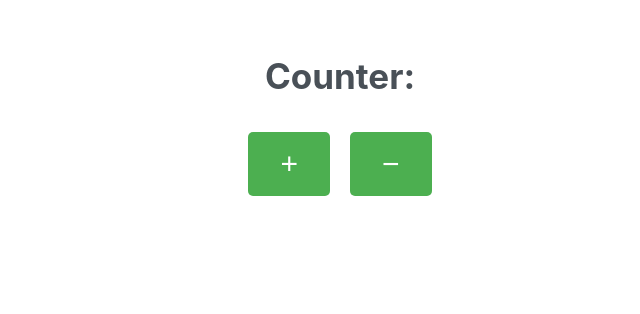
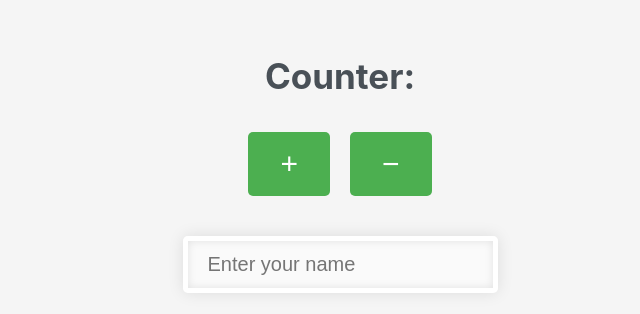
Before and after one commit to nataliecardot/react-hooks-redux, a React (Create React App) app: page / in a window 1280 px wide. Shown: the top 314 px of the page, without its empty margins (300-940 px from the left). Built offline with nearby package versions, Linux system fonts and the light colour scheme.

Commit message:
Add styling for input, complete nameReducer

```diff
--- a/src/App.js
+++ b/src/App.js
@@ -23,7 +23,16 @@ function counterReducer(state = { count: 0 }, action) {
 }
 
 function nameReducer(state = { name: '' }, action) {
-  return state;
+  switch (action.type) {
+    case 'UPDATE_NAME':
+      return {
+        ...state,
+        name: action.payload
+      }
+
+    default:
+      return state;
+  }
 }
 
 const rootReducer = combineReducers({
@@ -31,9 +40,7 @@ const rootReducer = combineReducers({
   nameReducer
 });
 
-const INITIAL_STATE = {
-
-}
+const INITIAL_STATE = { };
 
 // Takes a reducer function that takes care of reducing state, i.e., taking our state value as well as an action that's used to update our state, and reducing it to a single value. The first argument is the reducer, and the second argument is the initial state. If we had Redux middleware like Redux Thunk, if we were dealing with asynchronous actions, we'd pass it as an optional third argument
 const store = createStore(rootReducer, INITIAL_STATE);
@@ -44,6 +51,7 @@ function App() {
     // Provider makes store available to all of our components within the component tree
     <Provider store={store}>
       <Counter />
+      <Name />
     </Provider>
   );
 }
@@ -80,9 +88,18 @@ function Counter() {
 }
 
 function Name() {
+  const dispatch = useDispatch();
+
+  function handleUpdateName(e) {
+    dispatch({
+      type: 'UPDATE_NAME',
+      payload: e.target.value
+    });
+  }
+
   return (
     <div>
-      <input placeholder="Enter your name" />
+      <input type="text" placeholder="Enter your name" onChange={handleUpdateName} />
     </div>
   );
 }
--- a/src/index.css
+++ b/src/index.css
@@ -1,3 +1,7 @@
+* {
+  box-sizing: border-box;
+}
+
 body {
   margin: 0;
   font-family: -apple-system, BlinkMacSystemFont, "Segoe UI", "Roboto", "Oxygen",
@@ -8,6 +12,9 @@ body {
   display: flex;
   justify-content: center;
   padding-top: 20px;
+  /* Since it styles inline or inline block elements, works to perfectly center buttons */
+  text-align: center;
+  background-color: #f5f5f5;
 }
 
 p {
@@ -38,3 +45,22 @@ button:hover {
   background-color: #459447;
   transition: background-color 0.5s ease;
 }
+
+input {
+  border: 5px solid white;
+    -webkit-box-shadow:
+      inset 0 0 8px  rgba(0,0,0,0.1),
+            0 0 16px rgba(0,0,0,0.1);
+    -moz-box-shadow:
+      inset 0 0 8px  rgba(0,0,0,0.1),
+            0 0 16px rgba(0,0,0,0.1);
+    box-shadow:
+      inset 0 0 8px  rgba(0,0,0,0.1),
+            0 0 16px rgba(0,0,0,0.1);
+    padding: 15px;
+    background: rgba(255,255,255,0.5);
+  padding: 12px 20px;
+  margin-top: 40px;
+  font-size: 20px;
+  border-radius: 5px;
+}
```
